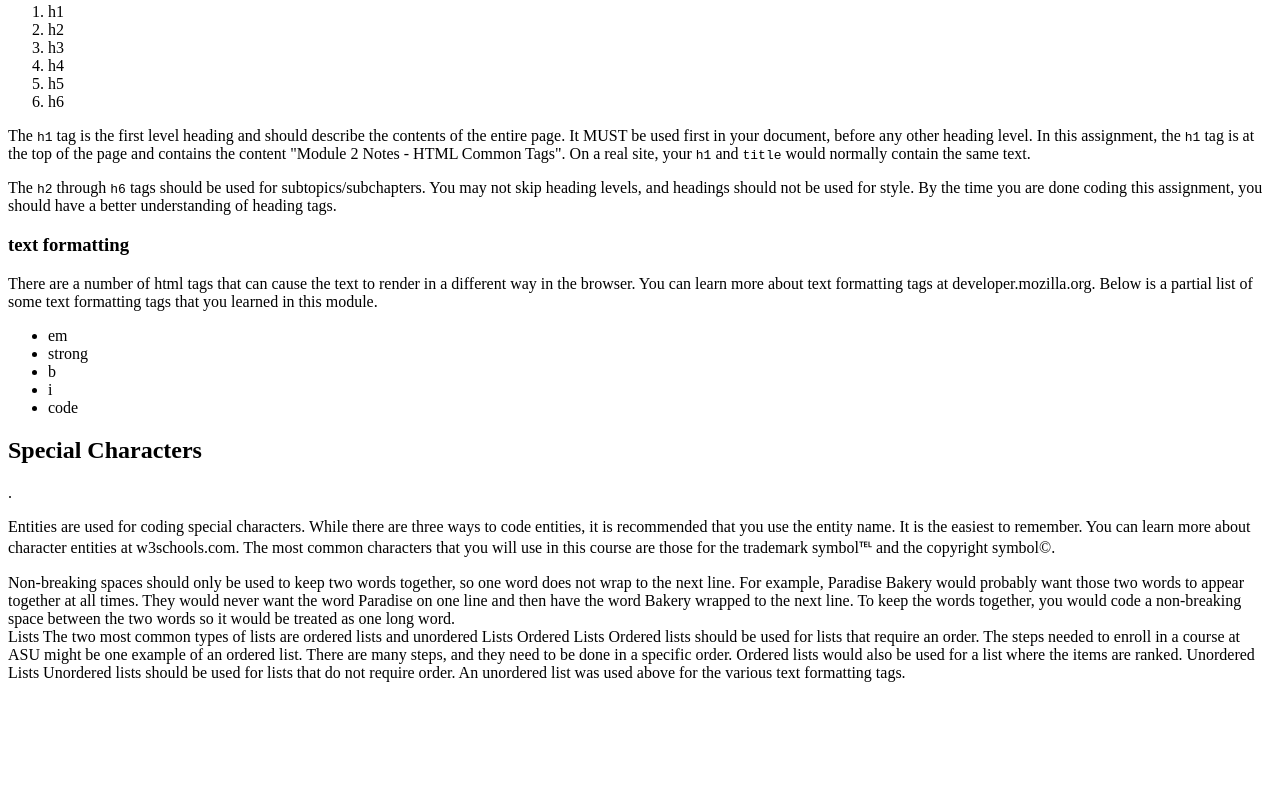
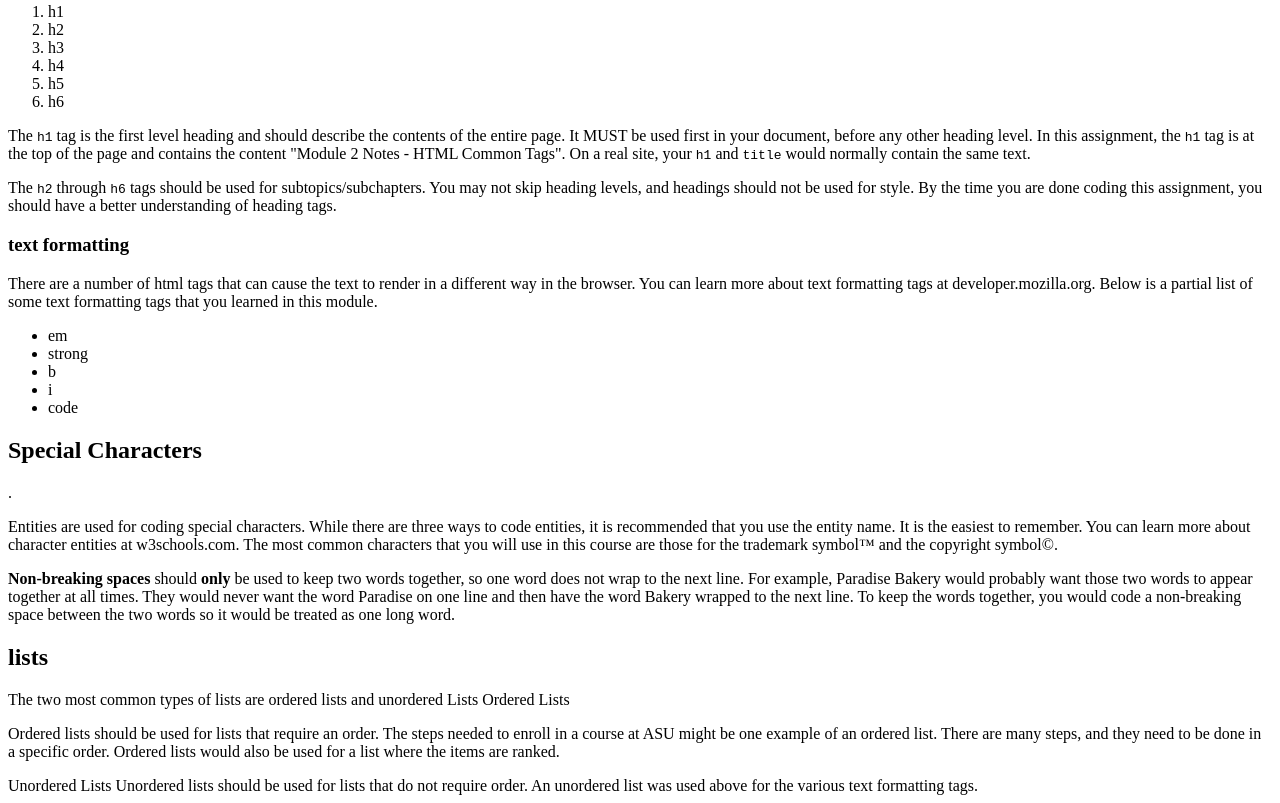
Before and after one commit to hanamill03/M2-Homework, a plain HTML site: page index.html in a window 1280 px wide. Shown: the part 611-1414 px from the top of the page. Before the commit the page ends 1301 px from the top, so only its background shows below. Drawn offline with Linux system fonts and the light colour scheme.

Commit message:
Update index.html

```diff
--- a/index.html
+++ b/index.html
@@ -60,19 +60,21 @@
 </section>
 <section>
     <h2>Special Characters</h2>.
-        <p>Entities are used for coding special characters. While there are three ways to code entities, it is recommended that you use the entity name. It is the easiest to remember. You can learn more about character entities at w3schools.com. The most common characters that you will use in this course are those for the trademark symbol&#8481 and the copyright symbol&#169.</p>
+        <p>Entities are used for coding special characters. While there are three ways to code entities, it is recommended that you use the entity name. It is the easiest to remember. You can learn more about character entities at w3schools.com. The most common characters that you will use in this course are those for the trademark symbol&#8482 and the copyright symbol&#169.</p>
 
-Non-breaking spaces should only be used to keep two words together, so one word does not wrap to the next line. For example, Paradise Bakery would probably want those two words to appear together at all times. They would never want the word Paradise on one line and then have the word Bakery wrapped to the next line. To keep the words together, you would code a non-breaking space between the two words so it would be treated as one long word.
+        <p><b>Non-breaking spaces</b> should <b>only</b> be used to keep two words together, so one word does not wrap to the next line. For example, Paradise Bakery would probably want those two words to appear together at all times. They would never want the word Paradise on one line and then have the word Bakery wrapped to the next line. To keep the words together, you would code a non-breaking space between the two words so it would be treated as one long word.</p>
 
 </section>
-Lists
+<section>
+    <h2>lists</h2>
 The two most common types of lists are ordered lists and unordered Lists
 
 Ordered Lists
-Ordered lists should be used for lists that require an order. The steps needed to enroll in a course at ASU might be one example of an ordered list. There are many steps, and they need to be done in a specific order. Ordered lists would also be used for a list where the items are ranked.
+        <p>Ordered lists should be used for lists that require an order. The steps needed to enroll in a course at ASU might be one example of an ordered list. There are many steps, and they need to be done in a specific order. Ordered lists would also be used for a list where the items are ranked.</p>
 
 Unordered Lists
 Unordered lists should be used for lists that do not require order. An unordered list was used above for the various text formatting tags.
+</section>
 </main>
 </body>
 </html>
```
